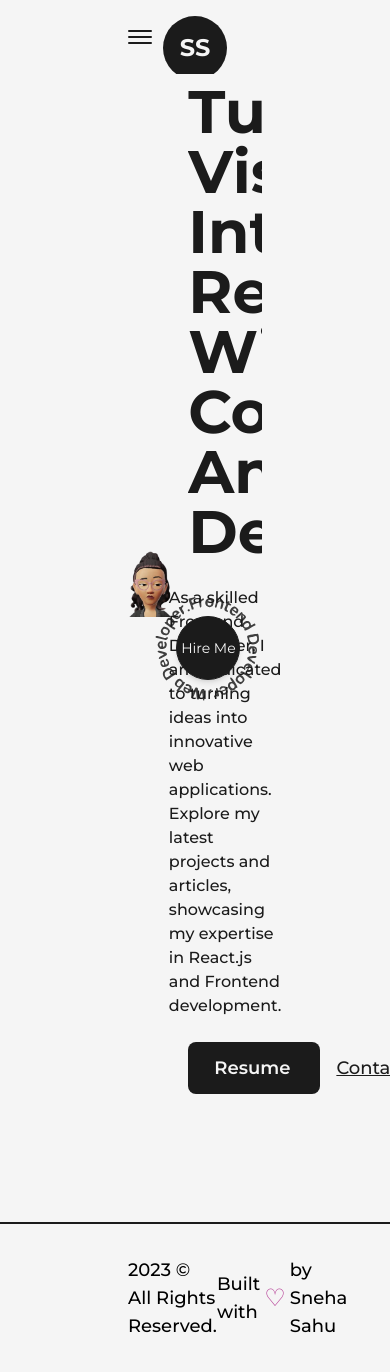
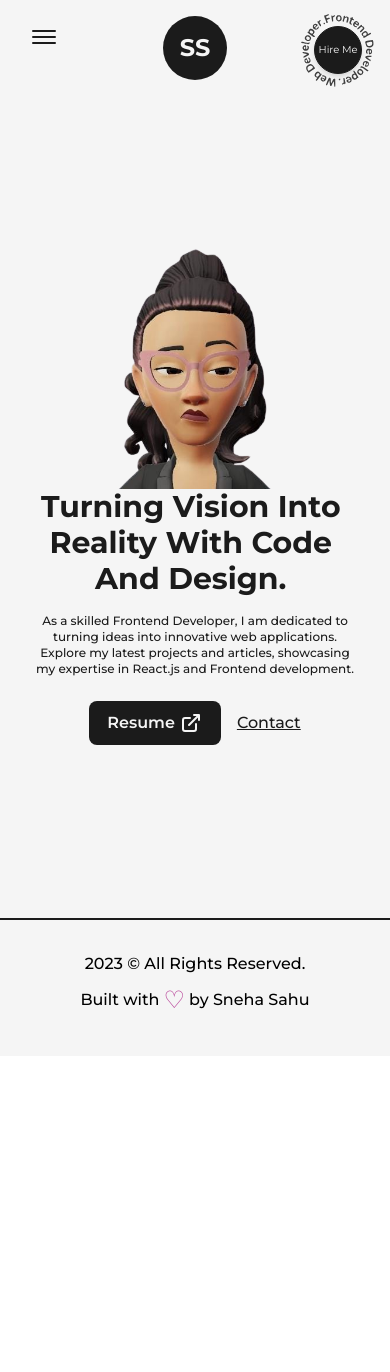
Before and after one commit to SnehaSahu17/Sneha-Sahu, a Next.js app: page / in a window 390 px wide. After the commit the page ends 1056 px from the top, so only its background shows below. Built offline with nearby package versions, Linux system fonts and the light colour scheme.

Commit message:
ft: home page responsive

```diff
--- a/src/components/AnimatedText.js
+++ b/src/components/AnimatedText.js
@@ -31,7 +31,7 @@ const singelword ={
 
 const AnimatedText = ({text,className}) => {
   return (
-    <div className='w-full mx-auto py-2 flex items-center justify-center text-center overflow-hidden'>
+    <div className='w-full mx-auto py-2 sm:py-0 flex items-center justify-center text-center overflow-hidden'>
         <motion.h1 className={`${className} inline-block w-full text-dark dark:text-light font-bold text-8xl capitalize`} variants={quote}
          initial="initial" animate="animate"  >
             {
--- a/src/components/Footer.js
+++ b/src/components/Footer.js
@@ -4,12 +4,12 @@ import Link from 'next/link'
 
 const Footer = () => {
   return (
-    <footer className='w-full border-t-2 border-solid border-dark dark:text-light dark:border-light font-medium text-lg  '>
-        <Layout className='py-8 flex items-center justify-between '>
+    <footer className='w-full border-t-2 border-solid border-dark dark:text-light dark:border-light font-medium text-lg sm:text-base '>
+        <Layout className='py-8 flex items-center justify-between lg:flex-col lg:py-8'>
             <span>
                 {new Date().getFullYear()} &copy; All Rights Reserved.
             </span>
-            <div className='flex items-center'>Built with<span className='text-primary dark:text-primaryDark text-2xl px-1'>&#9825;</span>by Sneha Sahu</div>
+            <div className='flex items-center lg:py-2'>Built with<span className='text-primary dark:text-primaryDark text-2xl px-1'>&#9825;</span>by Sneha Sahu</div>
         </Layout>
     </footer>
   )
--- a/src/components/HireMe.js
+++ b/src/components/HireMe.js
@@ -8,11 +8,11 @@ import Image from 'next/image'
 
 const HireMe = () => {
   return (
-    <div className='fixed right-4 bottom-4 flex items-center justify-center overflow-hidden '>
-        <div className='w-80 h-auto flex items-center justify-center relative'>
+    <div className='fixed right-4 bottom-4 flex items-center justify-center overflow-hidden md:-right-16 md:left-auto md:-top-12 md:bottom-auto  lg:top-[70%] xl:top-[75%]'>
+        <div className='w-80 h-auto flex items-center justify-center relative md:w-56'>
             <CircularText className={"fill-dark dark:fill-light animate-pulse "}/>
             <Link href="mailto:s.sneha1712@gmail.com" className='flex items-center justify-center absolute
-            left-1/2 top-1/2 -translate-x-1/2 -translate-y-1/2 bg-dark -mt-[20px] -ml-[0.35rem] text-light dark:text-dark dark:bg-light shadow-md border border-solid border-dark w-[4rem] h-[4rem] rounded-full text-sm
+            left-1/2 top-1/2 -translate-x-1/2 -translate-y-1/2 bg-dark -mt-[20px] -ml-[0.35rem] md:-mt-[14px] md:-ml-[4px] text-light dark:text-dark dark:bg-light shadow-md border border-solid border-dark w-[4rem] h-[4rem] rounded-full text-sm md:w-12 md:h-12 md:text-[10px]
             '>Hire Me</Link>
         </div>
     </div>
--- a/src/components/Layout.js
+++ b/src/components/Layout.js
@@ -2,7 +2,7 @@ import React from 'react'
 
 const Layout = ({children,className=""}) => {
   return (
-    <div className={`w-full h-full inline-block z-0 bg-light p-32 dark:bg-dark ${className}`}>{children}</div>
+    <div className={`w-full h-full inline-block z-0 bg-light p-32 dark:bg-dark xl:p-24 lg:p-16 md:p-12 sm:p-8 ${className}`}>{children}</div>
   )
 }
 
--- a/src/components/NavBar.js
+++ b/src/components/NavBar.js
@@ -55,7 +55,7 @@ const NavBar = () => {
   }
 
   return (
-    <header className="w-full px-32 py-8 font-medium flex items-start justify-between dark:text-light relative">
+    <header className="w-full px-32 py-8 font-medium flex items-start justify-between dark:text-light relative z-10 lg:px-16 md:px-12 sm:px-8 ">
       {/* hambuger menu */}
       <button className="flex-col justify-center items-center hidden lg:flex" onClick={handleClick}>
         <span className={`bg-dark dark:bg-light transition-all duration-300 ease-out block h-0.5 w-6 rounded-sm  ${isOpen ? 'rotate-45 translate-y-2.5' : '-translate-y-0.5'}`}></span>
--- a/src/pages/index.js
+++ b/src/pages/index.js
@@ -15,42 +15,42 @@ export default function Home() {
         <meta name="description" content="Generated by create next app" />
       </Head>
       <main className="flex items-center w-full min-h-screen text-dark dark:text-light">
-        <Layout className="pt-0">
-          <div className="flex items-center justify-between w-full">
-            <div className="w-1/3">
+        <Layout className="pt-0 md:pt-16 sm:pt-8">
+          <div className="flex items-center justify-between w-full lg:flex-col">
+            <div className="w-1/3 md:w-1/2">
               <Image
                 src={profile2}
                 alt="Sneha Sahu Avatar"
-                className="w-full h-auto"
+                className="w-full h-auto lg:hidden md:inline-block md:w-full"
                 priority
                 sizes="(max-width: 768px) 100vw
                         (max-width: 1200px) 50vw
                         50vw"
               />
             </div>
-            <div className="w-[55%] flex flex-col items-center self-center ">
+            <div className="w-[55%] flex flex-col items-center self-center lg:w-full lg:text-center ">
               <AnimatedText
                 text="Turning Vision Into Reality With Code And Design."
-                className="!text-6xl !text-left "
+                className="!text-6xl !text-left xl:!text-5xl lg:!text-center lg:!text-6xl md:!text-5xl sm:!text-3xl"
               />
-              <p className="my-4 text-base font-medium ">
+              <p className="my-4 text-base font-medium md:text-sm sm:text-xs">
                 As a skilled Frontend Developer, I am dedicated to turning ideas
                 into innovative web applications. Explore my latest projects and
                 articles, showcasing my expertise in React.js and Frontend
                 development.
               </p>
-              <div className="flex items-center self-start mt-2">
+              <div className="flex items-center self-start mt-2 lg:self-center">
                 <Link
                   href="/121CE1045_SNEHA.pdf"
                   target="_blank"
                   className="flex items-center  p-2.5 px-6 text-lg rounded-lg font-semibold
                border-2 border-solid border-transparent bg-dark text-light hover:text-dark hover:border-dark hover:bg-light
-              dark:bg-light dark:text-dark hover:dark:bg-dark hover:dark:text-light hover:dark:border-light"
+              dark:bg-light dark:text-dark hover:dark:bg-dark hover:dark:text-light hover:dark:border-light md:p-2 md:px-4 md:text-base"
                   download
                 >
                   Resume <LinkArrow className={'w-6 ml-1'}/>
                 </Link>
-                <Link href="mailto:s.sneha1712@gmail.com" target="_blank" className="ml-4 text-lg capitalize underline font-medium text-dark dark:text-light ">
+                <Link href="mailto:s.sneha1712@gmail.com" target="_blank" className="ml-4 text-lg md:text-base capitalize underline font-medium text-dark dark:text-light ">
                   Contact
                 </Link>
 
```
Also changed, not shown: tailwind.config.js (line endings or trailing spaces).
